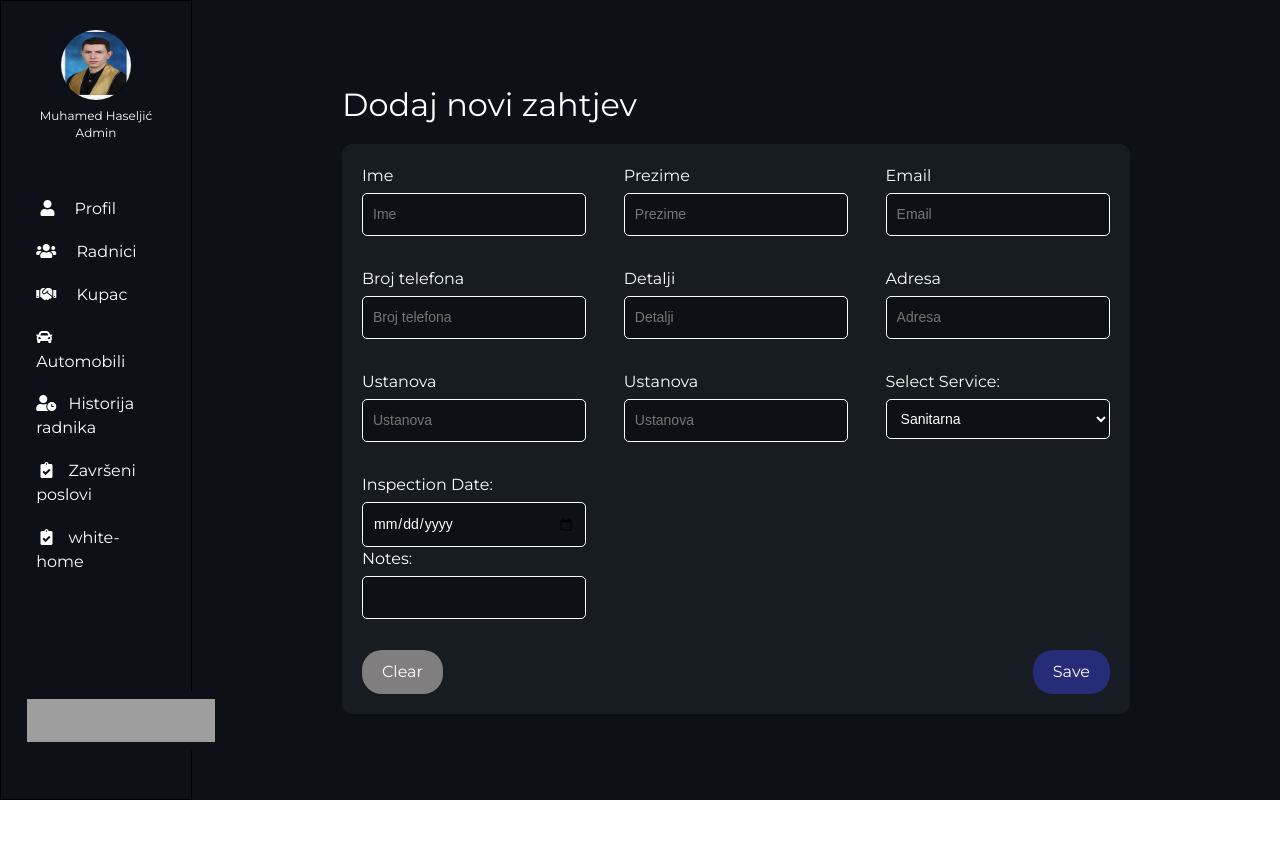
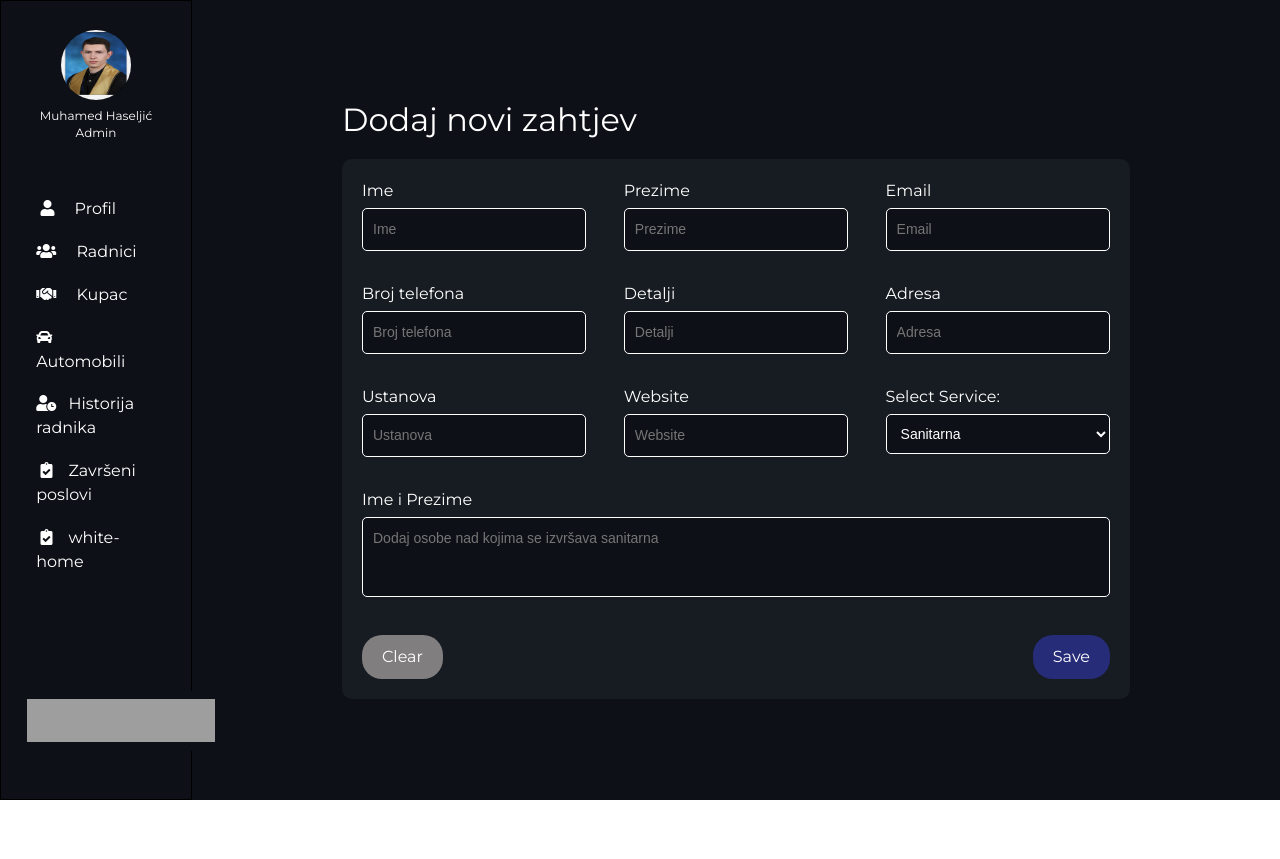
Before and after one commit to muhamedhaseljic/php-IZZISH, a PHP site: page /retro/admin/dodaj_kupca.php in a window 1280 px wide. Shown: the top 859 px of the page. Run offline with PHP 8.4, Linux system fonts and the light colour scheme; some libraries are stand-ins or nearby versions; some web fonts are replaced; grey boxes are pictures that could not be loaded.

Commit message:
dodavanje kupca sa proizvodom

```diff
--- a/admin/dodaj_kupca.php
+++ b/admin/dodaj_kupca.php
@@ -212,8 +212,8 @@ label{
   </div>
 
   <div class="form-group">
-  <label for="ustanova"> Ustanova</label>
-    <input type="text" id="ustanova" placeholder="Ustanova"  name="ustanova">
+  <label for="website"> Website</label>
+    <input type="text" id="website" placeholder="Website"  name="website">
   </div>
 
   <div class="form-group">
@@ -224,20 +224,20 @@ label{
         </select>
   </div>
 
-  <div id="sanitarnaFields" class="form-group ">
-            <label for="inspectionDate">Inspection Date:</label>
-            <input type="date" id="inspectionDate" name="inspectionDate">
-            <br>
-            <label for="sanitarnaNote">Notes:</label>
-            <input type="text" id="sanitarnaNote" name="sanitarnaNote">
+  <div id="sanitarnaFields" class="form-group full-width">
+  <label for="notes"> Ime i Prezime</label>
+    <textarea id="notes" name="notes" placeholder="Dodaj osobe nad kojima se izvršava sanitarna"></textarea>
   </div>
 
   <div id="deratizacijaFields" class="form-group hidden">
-            <label for="trapCount">Trap Count:</label>
-            <input type="number" id="trapCount" name="trapCount">
+            <label for="nameProduct">Naziv proizvoda</label>
+            <input type="text" id="nameProduct" name="Naziv proizvoda">
             <br>
-            <label for="deratizacijaNote">Notes:</label>
-            <input type="text" id="deratizacijaNote" name="deratizacijaNote">
+            <label for="typeProizvod">Tip</label>
+            <input type="text" id="typeProizvod" name="Tip">
+            <br>
+            <label for="descriptionProduct">Opis</label>
+            <input type="text" id="descriptionProduct" name="Opis">
         </div>
 
   <div class="form-buttons">
```
